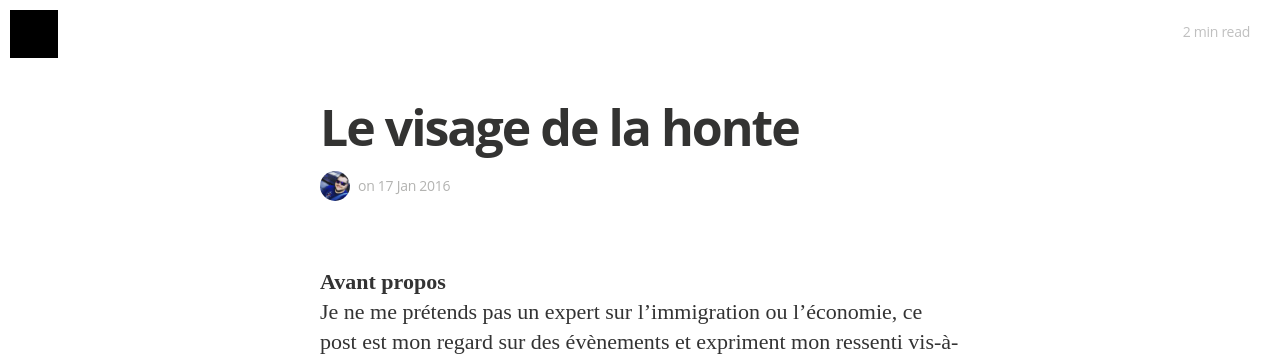
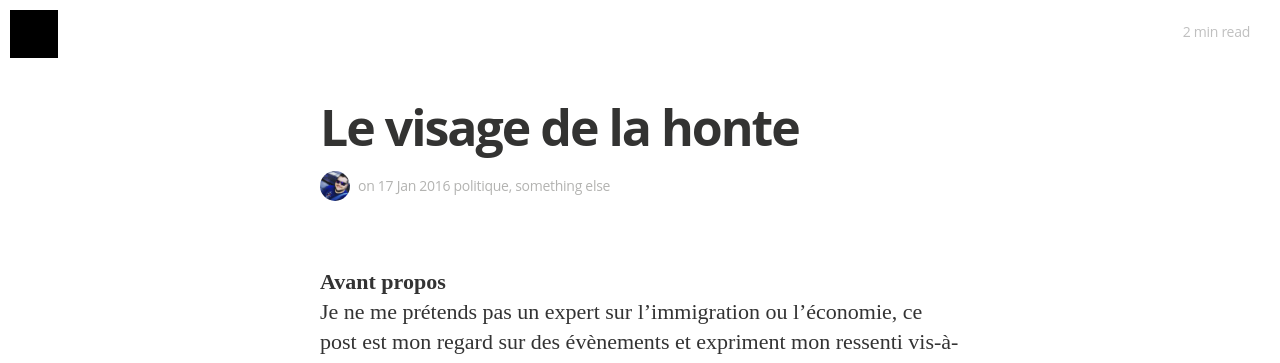
Before and after one commit to clawfire/clawfire.net, a Jekyll site: the page built from _posts/2016-01-17-le-visage-de-la-honte.markdown, in a window 1280 px wide and 900 px high. Shown: the top 363 px of the window. Built offline with Jekyll 4.4.1, drawn with Linux system fonts in a browser that asks for light colours; nearby versions of some CDN libraries; some web fonts are replaced.

Commit message:
Add the tags

```diff
--- a/_layouts/post.html
+++ b/_layouts/post.html
@@ -23,7 +23,7 @@
               <h4 class="author-name" itemprop="author" itemscope itemtype="http://schema.org/Person">{{ site.author }}</h4>
               on
               <time datetime="{{ page.date | date: "%F %R" }}">{{ page.date | date_to_string }}</time>
-              <!-- , tagged on {{#foreach tags}}<span class="post-tag-{{slug}}">{{#if @first}}{{else}}, {{/if}}<a href="/tag/{{slug}}">{{name}}</a></span>{{/foreach}} -->
+              {% for tag in page.tags %}<span class="post-tag-{{tag}}">{% unless forloop.first %}, {% endunless %}<a href="/tag/{{tag}}">{{tag}}</a></span>{% endfor %}
             </div>
             <div style="text-align:center">
               <a href="#topofpage" class="topofpage"><i class="fa fa-angle-down"></i></a>
@@ -39,7 +39,7 @@
               <h4 class="author-name" itemprop="author" itemscope itemtype="http://schema.org/Person">{{ page.author }}</h4>
               on
               <time datetime="{{ page.date | date_to_xmlschema }}">{{ page.date | date_to_string }}</time>
-              <!-- , tagged on {{#foreach tags}}<span class="post-tag-{{slug}}">{{#if @first}}{{else}}, {{/if}}<a href="/tag/{{slug}}">{{name}}</a></span>{{/foreach}} -->
+              {% for tag in page.tags %}<span class="post-tag-{{tag}}">{% unless forloop.first %}, {% endunless %}<a href="/tag/{{tag}}">{{tag}}</a></span>{% endfor %}
             </div>
           </div>
         </div>
--- a/_posts/2016-01-17-le-visage-de-la-honte.markdown
+++ b/_posts/2016-01-17-le-visage-de-la-honte.markdown
@@ -4,6 +4,7 @@ title: Le visage de la honte
 date: '2016-01-17 21:38:40'
 tags:
 - politique
+- something else
 ---
 
 **Avant propos**
```
